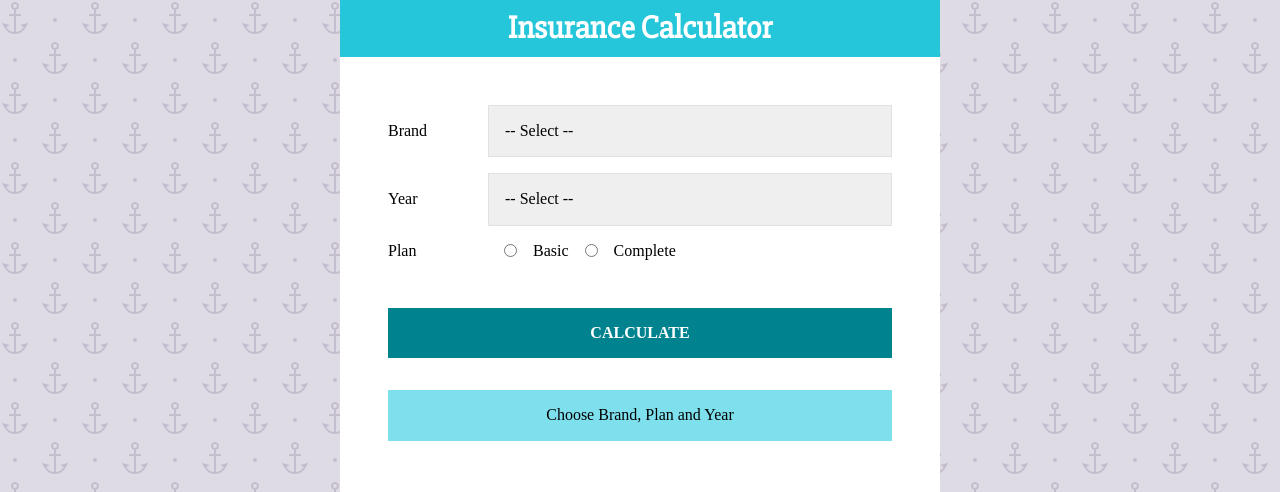
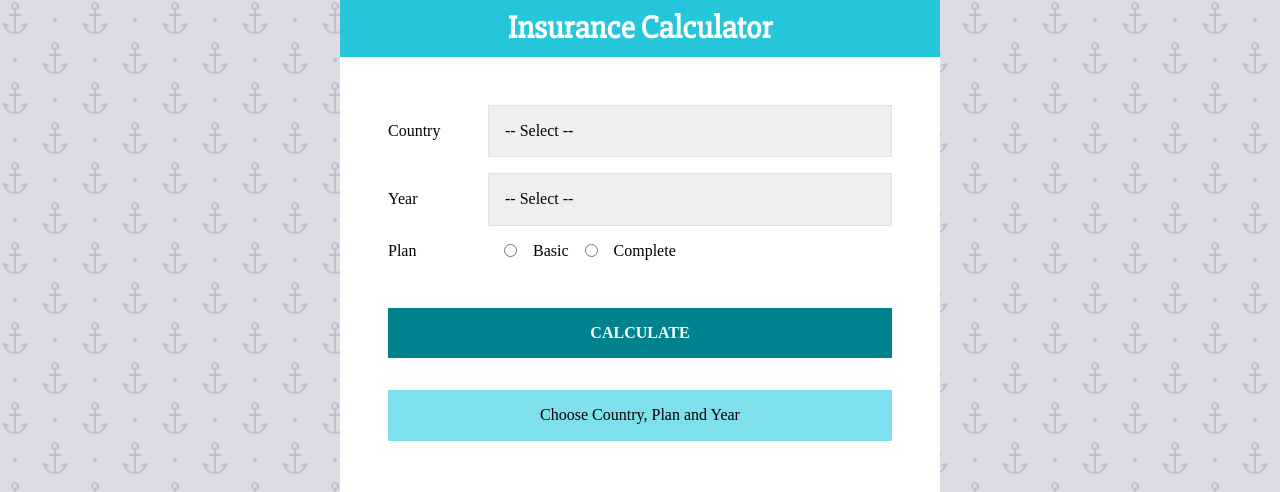
Before and after one commit to danisan9490/insurance-calculator, a React (Create React App) app in the folder insurance-quote/: page / in a window 1280 px wide. Shown: the top 492 px of the page. Built offline with nearby package versions, Linux system fonts and the light colour scheme.

Commit message:
#15 Fix Brand

```diff
--- a/insurance-quote/src/Components/Formulario.js
+++ b/insurance-quote/src/Components/Formulario.js
@@ -103,7 +103,7 @@
     >
       { error ? <Error>Todos los campos son obligatorios</Error> : null}
       <Campo>
-        <Label>Brand</Label>
+        <Label>Country</Label>
         <Select
           name="marca"
           value={marca}
--- a/insurance-quote/src/Components/Resultado.js
+++ b/insurance-quote/src/Components/Resultado.js
@@ -30,7 +30,7 @@
 
   return (
     (cotizacion === 0)
-      ? <Mensaje>Choose Brand, Plan and Year</Mensaje>
+      ? <Mensaje>Choose Country, Plan and Year</Mensaje>
       :
       (
         <ResultadoCotizacion>
--- a/insurance-quote/src/Components/Resumen.js
+++ b/insurance-quote/src/Components/Resumen.js
@@ -22,7 +22,7 @@
     <ContenedorResumen>
       <h2>Insurance Summary</h2>
       <ul>
-        <li>Brand: {primerMayuscula(marca)}</li>
+        <li>Country: {primerMayuscula(marca)}</li>
         <li>Plan: {primerMayuscula(plan)}</li>
         <li>Year:  {year} </li>
       </ul>
```
